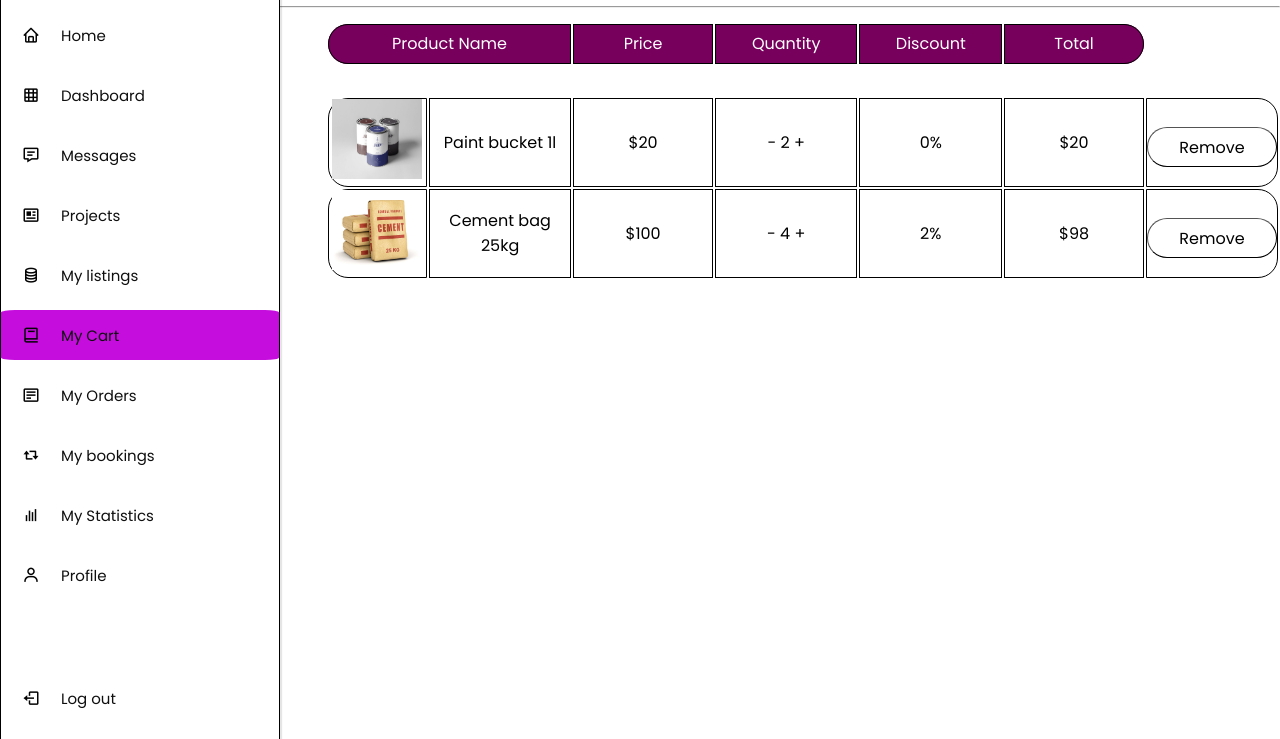
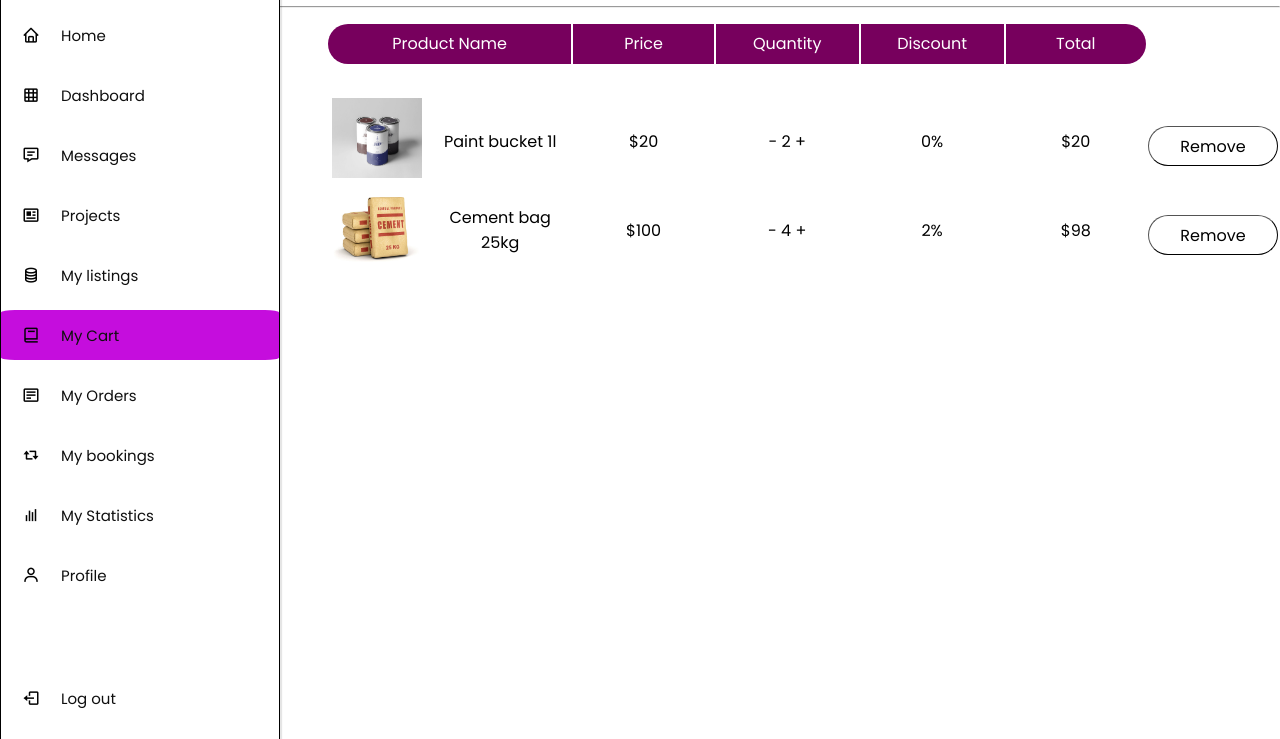
Before and after one commit to chrisMper/constru, a PHP site: the page made by app/views/users/myCart.html in a window 1280 px wide. Shown: the part 71-810 px from the top of the page. Run offline with PHP 8.4, Linux system fonts and the light colour scheme; the template is opened without the code that fills it, so the values that code supplies are empty; some libraries are stand-ins or nearby versions.

Commit message:
Update new_comp.css

```diff
--- a/public/css/new_comp.css
+++ b/public/css/new_comp.css
@@ -358,7 +358,7 @@ li {
   border: #00010c;
 }
 
-table ,th , td{
+table {
   border: 1px solid black;
 }
 
```
